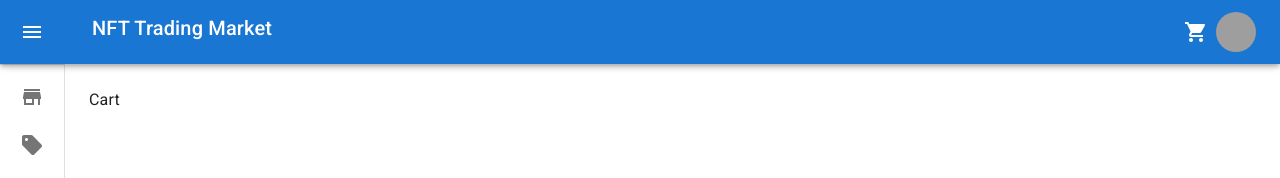
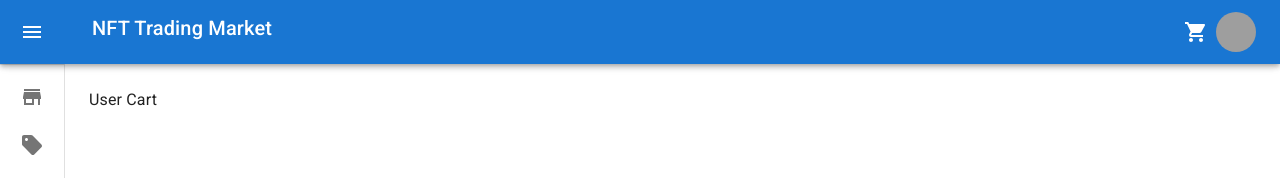
Before and after one commit to gannaraputeja/CMPE275-NFT-Trading-Market-frontend, a React (Create React App) app: page /cart in a window 1280 px wide. Shown: the top 178 px of the page. Built offline with nearby package versions, Linux system fonts and the light colour scheme; grey boxes are pictures that could not be loaded.

Commit message:
cart component updated

```diff
--- a/src/pages/Cart/Cart.js
+++ b/src/pages/Cart/Cart.js
@@ -3,7 +3,7 @@ import React from 'react';
 
 function Cart() {
   return (
-    <div>Cart</div>
+    <div>User Cart</div>
   );
 }
 
```
